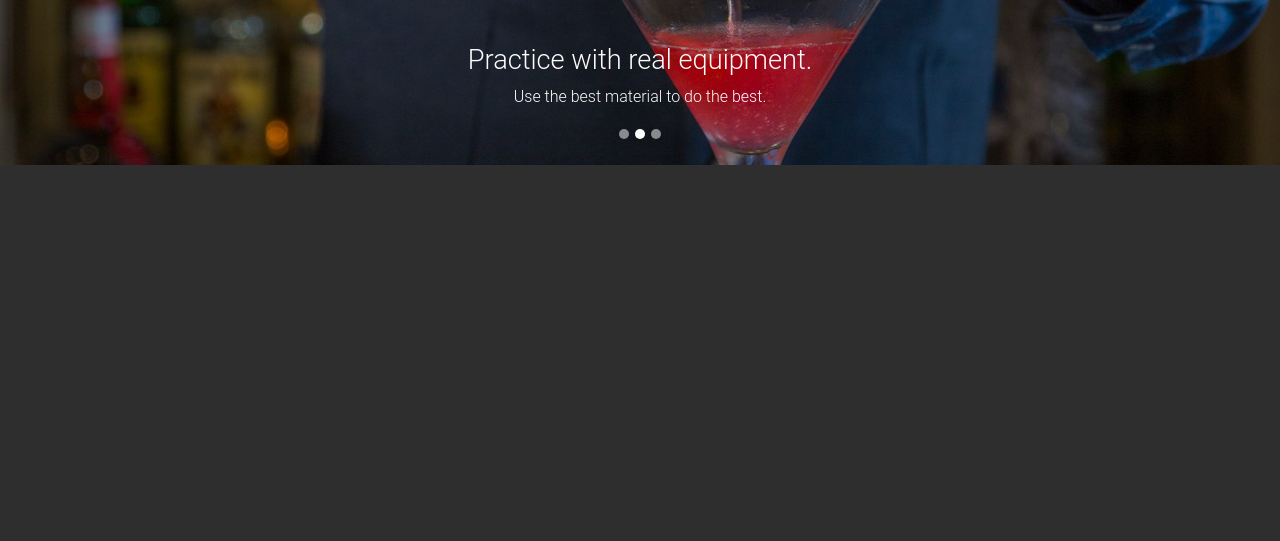
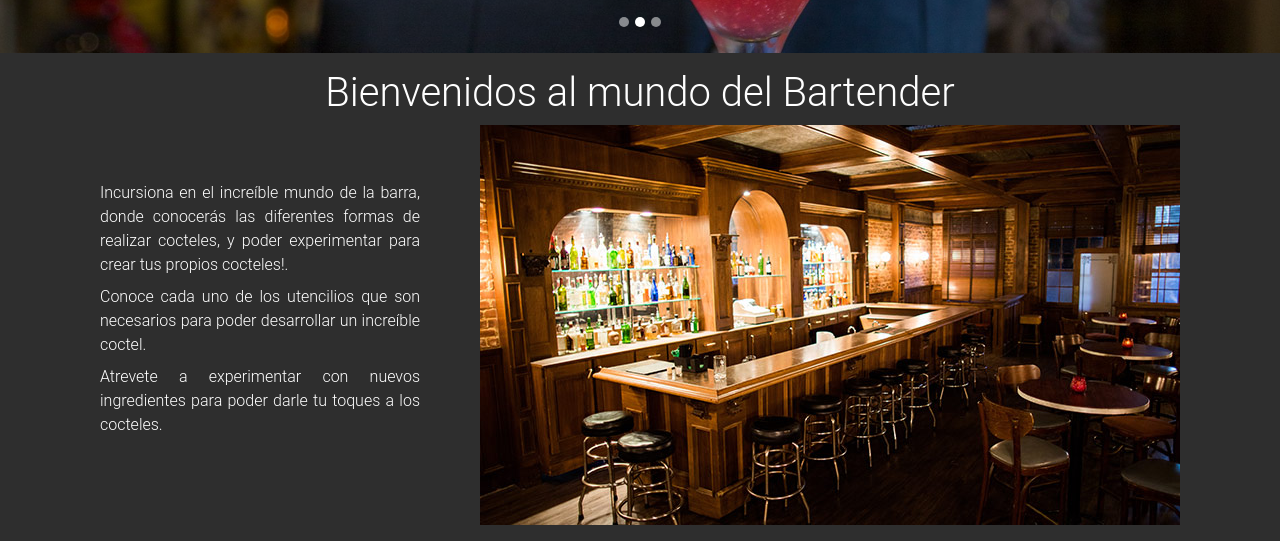
Before and after one commit to unbacked/ProyectoFrontEnd, a plain HTML site: page index.html in a window 1280 px wide. Shown: the part 675-1216 px from the top of the page. Before the commit the page ends 840 px from the top, so only its background shows below. Drawn offline with Linux system fonts and the light colour scheme; files whose address does not match are found by name; a web font is replaced by a local one.

Commit message:
cambios pag principal

```diff
--- a/index.html
+++ b/index.html
@@ -18,7 +18,7 @@
     <!-- BODY -->
     <div class="container-fluid p-0">
         <!-- BARRA -->
-        <nav class="navbar navbar-expand-lg navbar-dark unique-color-dark">
+        <nav class="navbar navbar-expand-lg navbar-dark unique-color-dark fixed-top">
             <!-- Navbar brand -->
             <a class="navbar-brand" href="#">Navbar</a>
             <!-- Collapse button -->
@@ -63,12 +63,9 @@
         <!-- Collapsible content -->
     </nav>
     <!--/.Navbar-->
-
-    <div class="container-fluid">
-        <h1 class="text-center" style="color:#ffffff">Welcome to the Cocktail's World</h1>
-    </div>
+    <header>
         <!-- CARRUSEL -->
-    <div id="carousel-example-2" class="carousel slide carousel-fade" data-ride="carousel">
+        <div id="carousel-example-2" class="carousel slide carousel-fade" data-ride="carousel" >
             <!-- INDICADORES -->
             <ol class="carousel-indicators">
                 <li data-target="#carousel-example-2" data-slide-to="0" class="active"></li>
@@ -85,8 +82,8 @@
                         <div class="mask rgba-black-light"></div>
                     </div>
                     <div class="carousel-caption">
-                    <h3 class="h3-responsive">Welcome to the Bartender's World.</h3>
-                    <p>A massive world, where you could have a lot of opportunities</p>
+                        <h3 class="h3-responsive">Bienvenidos al mundo del bartender.</h3>
+                        <p>Un mundo masivo, lleno de gran cantidades de oportunidades.</p>
                     </div>
                 </div>
                 <div class="carousel-item">
@@ -96,8 +93,8 @@
                         <div class="mask rgba-black-light"></div>
                     </div>
                     <div class="carousel-caption">
-                    <h3 class="h3-responsive">Practice with real equipment.</h3>
-                    <p>Use the best material to do the best.</p>
+                        <h3 class="h3-responsive">Practica con los instrumentos reales.</h3>
+                        <p>Usa los mejores materiales para hacer lo mejor.</p>
                     </div>
                 </div>
                 <div class="carousel-item">
@@ -107,8 +104,8 @@
                         <div class="mask rgba-black-light"></div>
                     </div>
                     <div class="carousel-caption">
-                    <h3 class="h3-responsive">Learn how to do amazings cocktails.</h3>
-                    <p>Use the official recipes from IBA.</p>
+                        <h3 class="h3-responsive">Aprende a crear cócteles increibles.</h3>
+                        <p>Usa las recetas oficiales de la IBA.</p>
                     </div>
                 </div>
             </div>
@@ -125,6 +122,28 @@
             <!--/.CONTROLES DE CARRUSEL -->
         </div>
         <!-- /.CARRUSEL -->
+    </header>
+    <section class="py-3">
+        <h1 class="text-center text-white">Bienvenidos al mundo del Bartender</h1>
+        <div class="container">
+            <div class="row">
+                <div class="col-4">
+                    <div class="container py-5">
+                            <p class="text-justify text-white my-2">Incursiona en el increíble mundo de la barra, donde conocerás las diferentes formas de realizar cocteles, y poder experimentar para crear tus propios cocteles!.</p>
+                            <p class="text-justify text-white my-2">Conoce cada uno de los utencilios que son necesarios para poder desarrollar un increíble coctel.</p>
+                            <p class="text-justify text-white my-2">Atrevete a experimentar con nuevos ingredientes para poder darle tu toques a los cocteles.</p>
+                    </div>
+                </div>
+                <div class="col-8">
+                    <div class="container d-flex justify-content-center">
+                        <img src="img/barra.jpg">
+                    </div>
+
+                </div>
+            </div>
+        </div>
+    </section>
+
 </div>
 <!-- MDBOOTSTRAP JS -->
 <script src="js/mdb/jquery-3.3.1.min.js"></script>
```
Also changed, not shown: IMG/Bar Stage Set.jpg (added), IMG/barra.jpg (added). Lines whose indentation alone changed are shown as unchanged.
